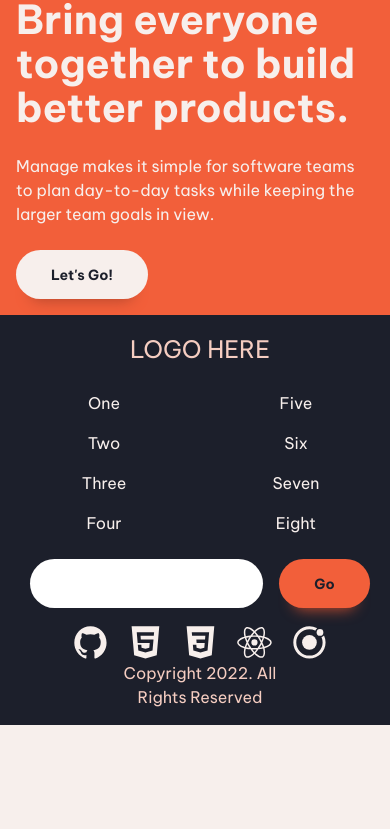
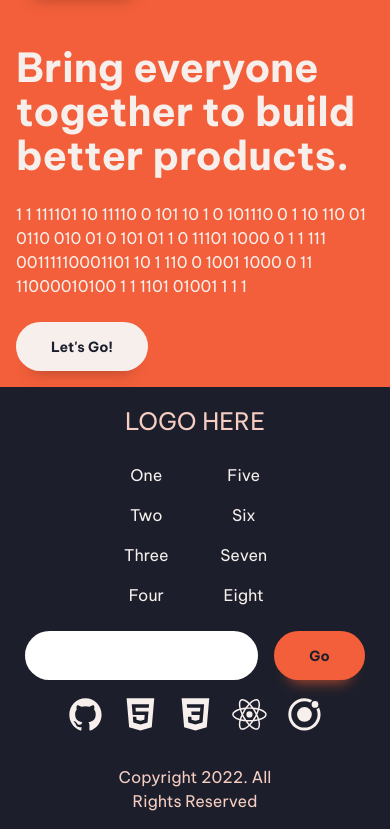
Before and after one commit to bennyjams/dynamic-palette-site, a React (Create React App) app: page / in a window 390 px wide. Shown: the part 1117-1946 px from the top of the page. Before the commit the page ends 1842 px from the top, so only its background shows below. Built offline with nearby package versions, Linux system fonts and the light colour scheme.

Commit message:
minor footer fixes

```diff
--- a/src/App.css
+++ b/src/App.css
@@ -335,7 +335,7 @@ body {
 
 @media (max-width: 50em) {
   .primary-footer-wrapper {
-    width: clamp(25rem, 75%, 35rem);
+    width: min(100%, 35rem);
     margin-inline: auto;
 
     grid-template-columns: 1fr;
@@ -345,6 +345,16 @@ body {
       "input"
       "socials"
       "copyright";
+  }
+
+  .footer-nav {
+    min-width: 50%;
+  }
+  .footer-input-wrapper input {
+    width: 100%;
+  }
+  .footer-socials {
+    margin-bottom: 4rem;
   }
 }
 
--- a/src/App.js
+++ b/src/App.js
@@ -9,6 +9,18 @@ let berry = "#112233";
 let testHeader = "Bring everyone together to build better products.";
 let testBody = `Manage makes it simple for software teams to plan day-to-day tasks
 while keeping the larger team goals in view.`;
+
+function ArbitraryBinary(characters) {
+  let ret = "",
+    bin = ["0", "1", " "];
+
+  for (let i = 0; i < characters; i++) {
+    ret += bin[parseInt(Math.random() * 3)];
+  }
+
+  return ret;
+}
+
 // colorAdjust("#123456", 1.2)
 function setPalette(theme) {
   let standard = {
@@ -127,8 +139,8 @@ function App() {
       </div>
       <div className="inverted-ribbon">
         <div className="even-columns | bg-accent-400">
-          {InvertedRegularSection(testHeader, testBody)}
-          {InvertedRegularSection(testHeader, testBody)}
+          {InvertedRegularSection(testHeader, ArbitraryBinary(200))}
+          {InvertedRegularSection(testHeader, ArbitraryBinary(200))}
         </div>
       </div>
     </div>
```
